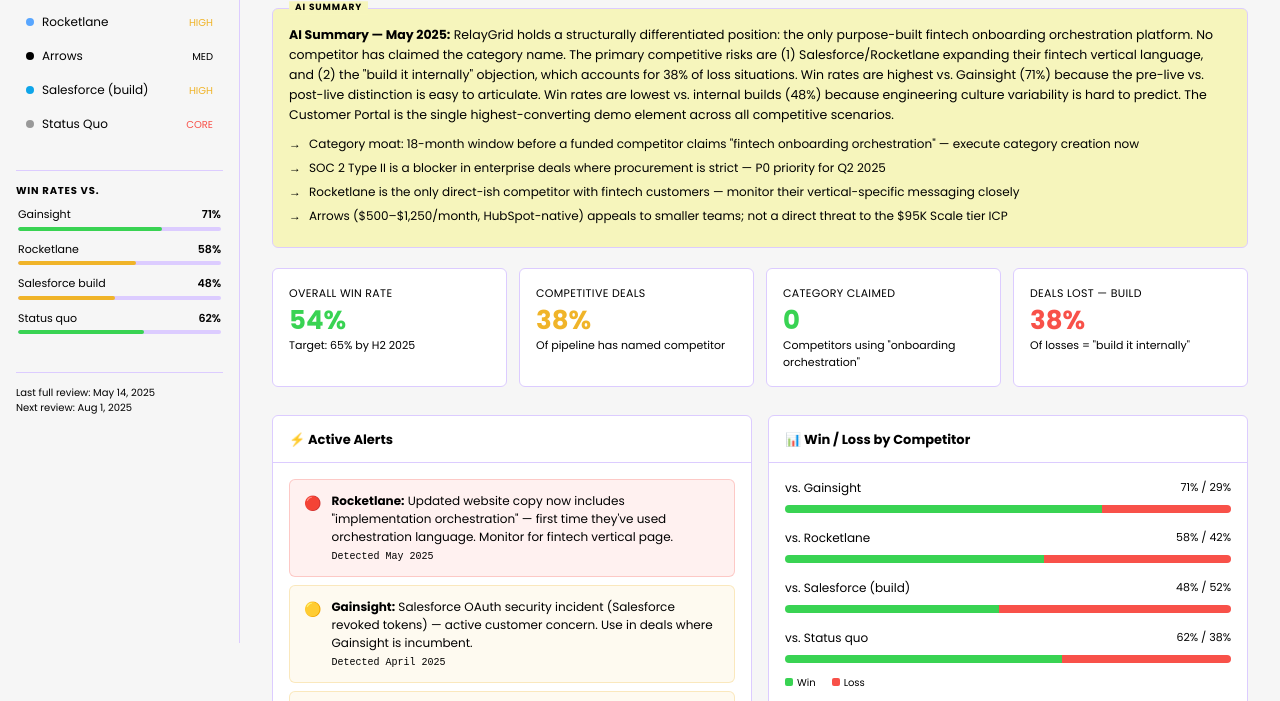
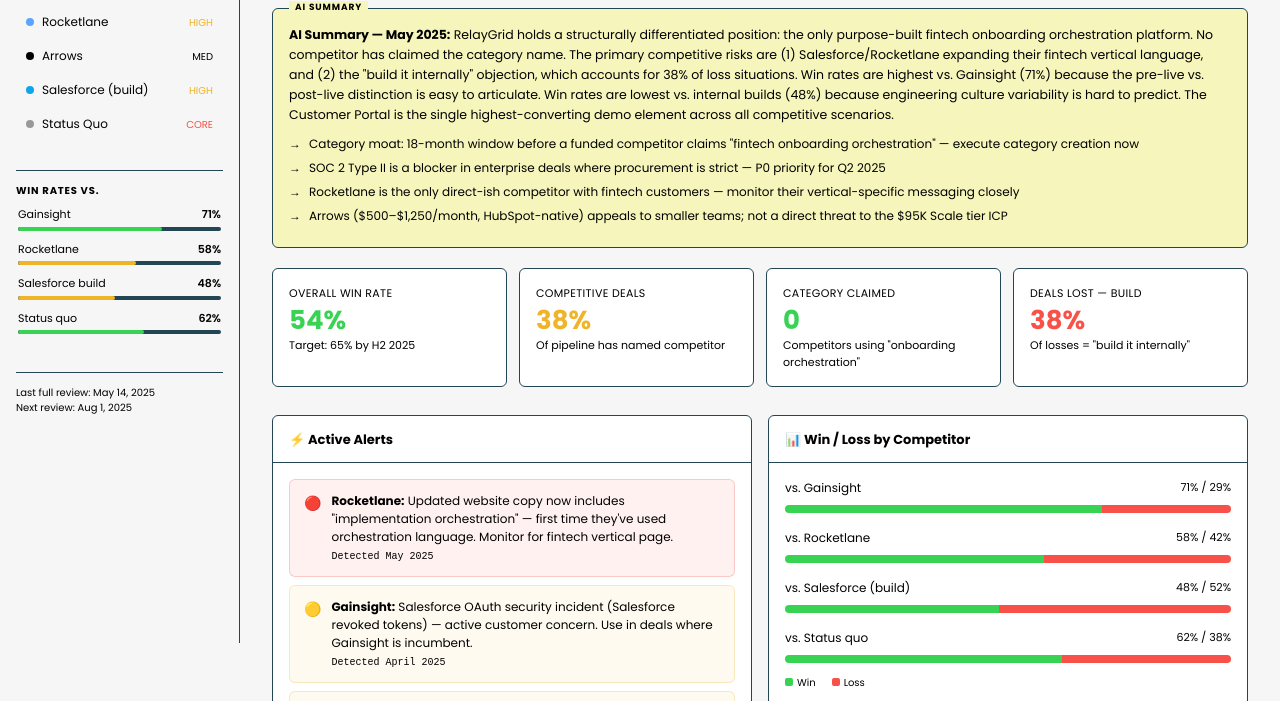
Before and after one commit to tia-kelly/competitive_intelligence, a plain HTML site: page index.html in a window 1280 px wide. Shown: the part 157-858 px from the top of the page. Drawn offline with Linux system fonts and the light colour scheme.

Commit message:
Update index.html

```diff
--- a/index.html
+++ b/index.html
@@ -14,7 +14,7 @@
     --bg:        #F6F6F6;
     --surface:   #F6F5BC;
     --card:      #ffffff;
-    --border:    #DCCCFF;
+    --border:    #224653;
     --border-lt: #000000;
     --text:      #000000;
     --muted:     #000000;
```
